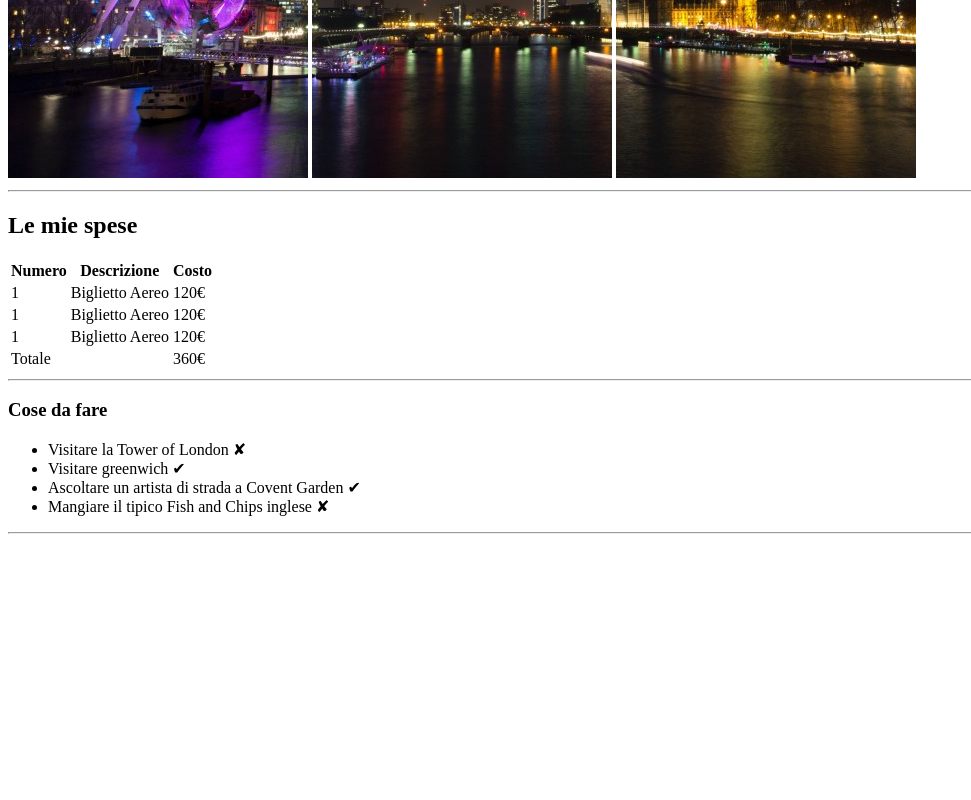
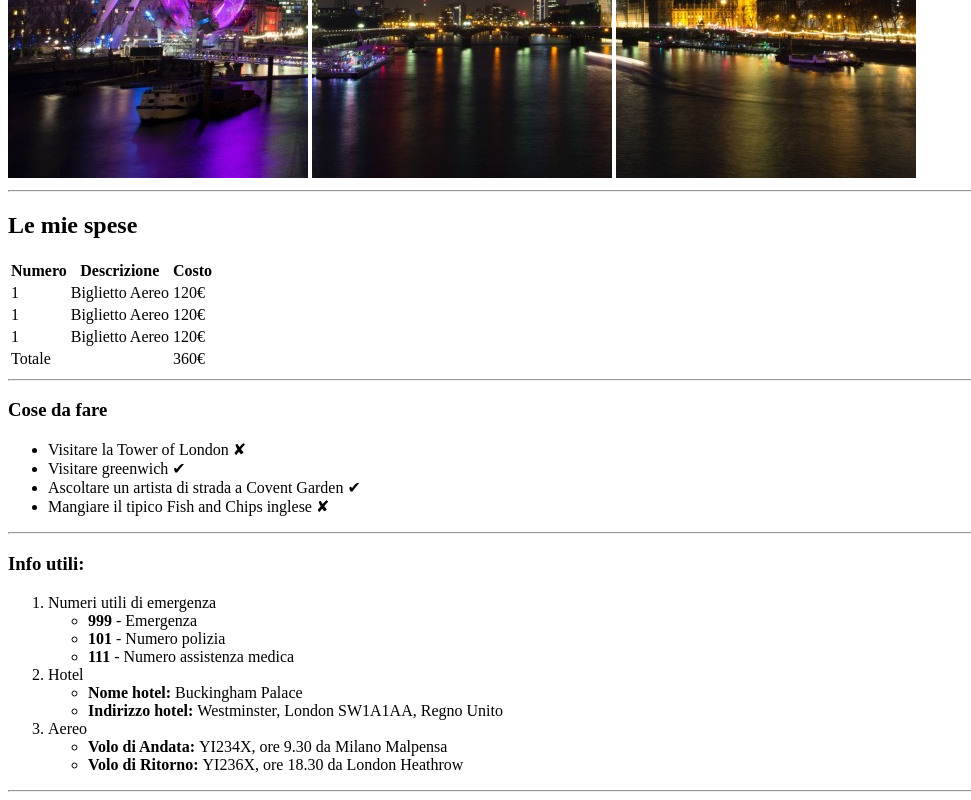
Before and after one commit to cochy98/html-london-trip, a plain HTML site: page index.html in a window 1280 px wide. Shown: the part 502-1302 px from the top of the page, without its empty margins (0-971 px from the left). Before the commit the page ends 1044 px from the top, so only its background shows below. Drawn offline with Linux system fonts and the light colour scheme.

Commit message:
section informazioni utili

```diff
--- a/index.html
+++ b/index.html
@@ -64,6 +64,8 @@
         <!-- cosa visitare a Londra -->
         <section>
             <h3>Cose da fare</h3>
+
+            <!-- lista puntata su cosa fare a Londra -->
             <ul>
                 <li>Visitare la Tower of London &#10008;</li>
                 <li>Visitare greenwich &#10004;</li>
@@ -75,7 +77,32 @@
 
         <!-- informazioni utili -->
         <section>
+            <h3>Info utili:</h3>
+            <!-- lista ordina contenente informazioni utili -->
+            <ol>
+                <!-- lista non ordinata con i numeri di emergenza -->
+                <li>Numeri utili di emergenza</li>
+                <ul>
+                    <li><strong>999</strong> - Emergenza</li>
+                    <li><strong>101</strong> - Numero polizia</li>
+                    <li><strong>111</strong> - Numero assistenza medica</li>
+                </ul>
 
+                <!-- lista non ordinata con info riguardo l'hotel -->
+                <li>Hotel</li>
+                <ul>
+                    <li><strong>Nome hotel: </strong>Buckingham Palace</li>
+                    <li><strong>Indirizzo hotel: </strong>Westminster, London SW1A1AA, Regno Unito</li>
+                </ul>
+
+                <!-- lista non ordinata con info sul volo -->
+                <li>Aereo</li>
+                <ul>
+                    <li><strong>Volo di Andata: </strong>YI234X, ore 9.30 da Milano Malpensa</li>
+                    <li><strong>Volo di Ritorno: </strong>YI236X, ore 18.30 da London Heathrow</li>
+                </ul>
+            </ol>
+            <hr>
         </section>
     </main>
 
```
